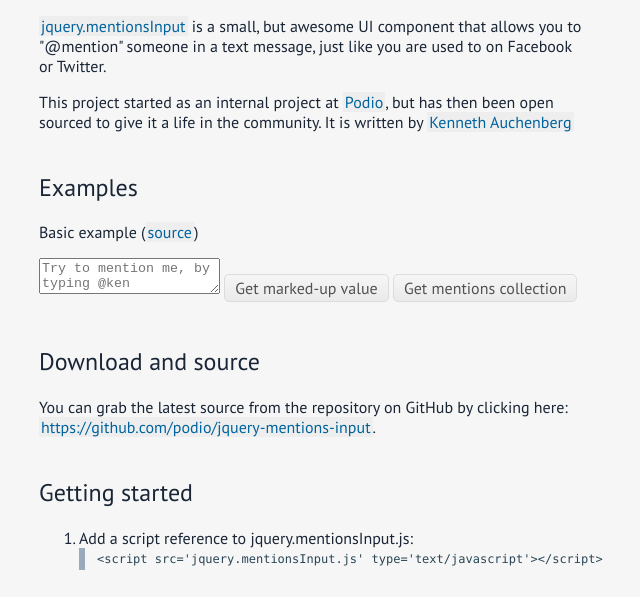
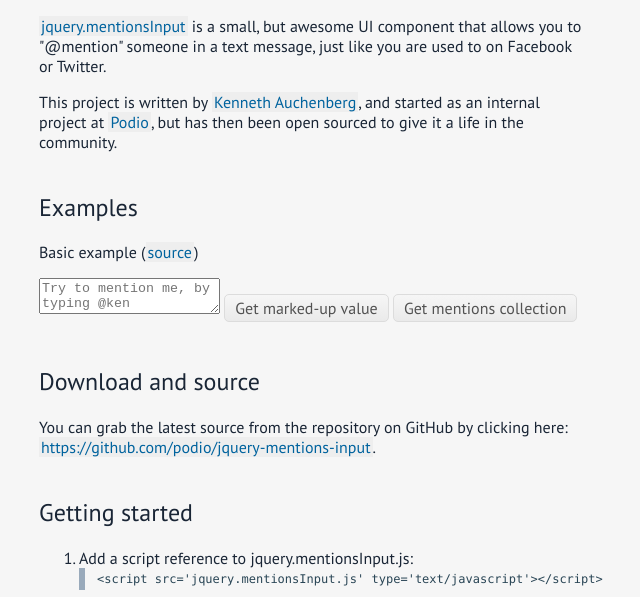
Before and after one commit to podio/jquery-mentions-input, a plain HTML site: page index.html in a window 1280 px wide. Shown: the part 184-781 px from the top of the page, without its empty margins (11-651 px from the left). Drawn offline with nearby package versions, Linux system fonts and the light colour scheme; a script that the page names is missing.

Commit message:
Updated docs

```diff
--- a/index.html
+++ b/index.html
@@ -13,17 +13,15 @@
 </head>
 <body>
 
-  <div class="container">
+<div class="container">
 
 <h1>jquery.mentionsInput</h1>
 
- <p>
+<p>
   <a>jquery.mentionsInput</a> is a small, but awesome UI component that allows you to "@mention" someone in a text message, just like you are used to on Facebook or Twitter.
 </p>
 
-<p>
-This project started as an internal project at <a href="http://podio.com">Podio</a>, but has then been open sourced to give it a life in the community. It is written by <a href="http://kenneth.io">Kenneth Auchenberg</a>
-</p>
+<p>This project is written by <a href="http://kenneth.io">Kenneth Auchenberg</a>, and started as an internal project at <a href="http://podio.com">Podio</a>, but has then been open sourced to give it a life in the community. </p>
 
 <h2>Examples</h2>
 
```
